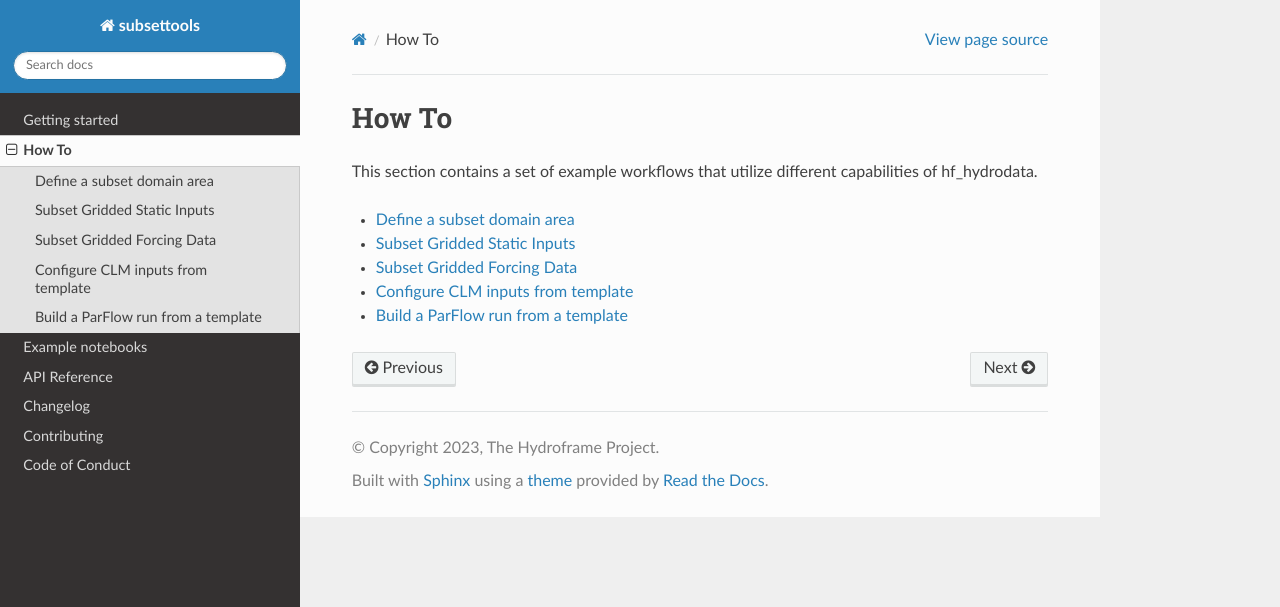
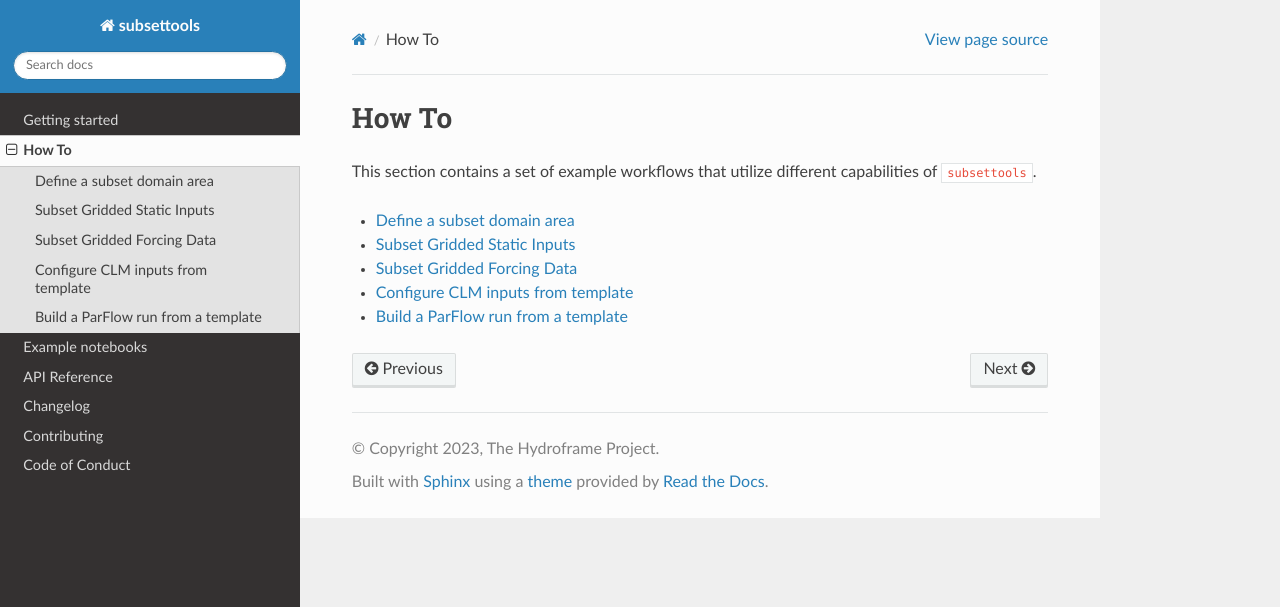
Before and after one commit to hydroframe/subsettools, a Sphinx documentation site: the page built from docs/examples/index.md, in a window 1280 px wide. Shown: the top 607 px of the page. Built offline with Sphinx 7.4.7 and the Read the Docs theme 2.0.0, drawn with Linux system fonts in a browser that asks for light colours.

Commit message:
fix typo

````diff
--- a/docs/examples/index.md
+++ b/docs/examples/index.md
@@ -1,6 +1,6 @@
 # How To
 
-This section contains a set of example workflows that utilize different capabilities of hf_hydrodata.
+This section contains a set of example workflows that utilize different capabilities of `subsettools`.
 
 ```{toctree}
 :maxdepth: 1
````
